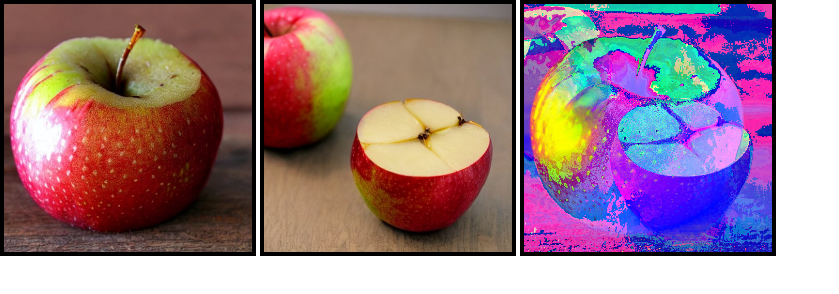
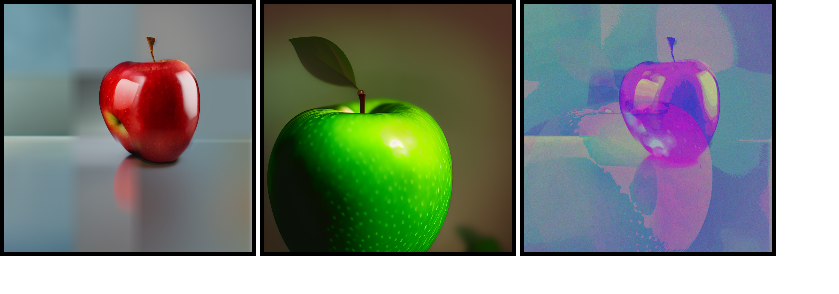
Before and after one commit to Tksi/canvas-xor, a website built with Vite: page index.html in a window 1280 px wide. Shown: the whole page, without its empty margins (0-839 px from the left). Built offline with nearby package versions, Linux system fonts and the light colour scheme.

Commit message:
[add] detune

```diff
--- a/index.html
+++ b/index.html
@@ -6,9 +6,9 @@
     <title>Canvas</title>
   </head>
   <body>
-    <canvas width="512px" height="512px"></canvas>
-    <canvas width="512px" height="512px"></canvas>
-    <canvas width="512px" height="512px"></canvas>
+    <canvas width="1024px" height="1024px"></canvas>
+    <canvas width="1024px" height="1024px"></canvas>
+    <canvas width="1024px" height="1024px"></canvas>
     <script type="module" src="/src/main.ts"></script>
   </body>
 </html>
--- a/src/main.ts
+++ b/src/main.ts
@@ -26,20 +26,31 @@ const size = (document.querySelector('canvas') as HTMLCanvasElement).width;
 
 await drawImage({
   ctx: ctxs[0],
-  imgPath: '/img1.jpg',
+  imgPath: '/img1.png',
 });
 
 await drawImage({
   ctx: ctxs[1],
-  imgPath: '/img2.jpg',
+  imgPath: '/img2.png',
 });
 
 const img0 = ctxs[0].getImageData(0, 0, size, size);
 const img1 = ctxs[1].getImageData(0, 0, size, size);
 
+console.time('timer');
 for (let i = 0; i < img0.data.length; i++) {
   if ((i + 1) % 4 == 0) continue;
-  img0.data[i] = img0.data[i] ^ img1.data[i + 1];
+  const avg = img0.data[i] + img1.data[i + 1] / 2;
+  const abs = Math.abs(img0.data[i] - img1.data[i + 1]);
+  const xor = img0.data[i] ^ img1.data[i + 1];
+  const len = 10;
+  const random =
+    Array(len)
+      .fill('')
+      .map(() => (Math.random() * 255) | 0)
+      .reduce((a, b) => a + b) / len;
+  img0.data[i] = (avg + xor + abs + random) / 4;
 }
+console.timeEnd('timer');
 
 ctxs[2].putImageData(img0, 0, 0);
```
Also changed, not shown: public/img1.png (added), public/img2.png (added).
